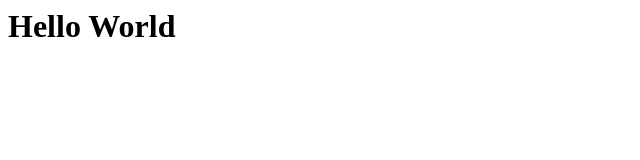
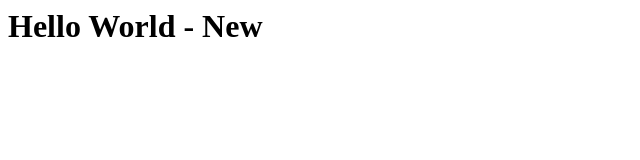
Before and after one commit to tsrinicse/hello-world, a plain HTML site: page index.html in a window 1280 px wide. Shown: the whole page, without its empty margins (0-640 px from the left). Drawn offline with Linux system fonts and the light colour scheme.

Commit message:
index file changes

```diff
--- a/index.html
+++ b/index.html
@@ -4,6 +4,6 @@
     <title>Hello World</title>
   </head>
   <body>
-    <h1>Hello World</h1>
+    <h1>Hello World - New</h1>
   </body>
 </html>
```
